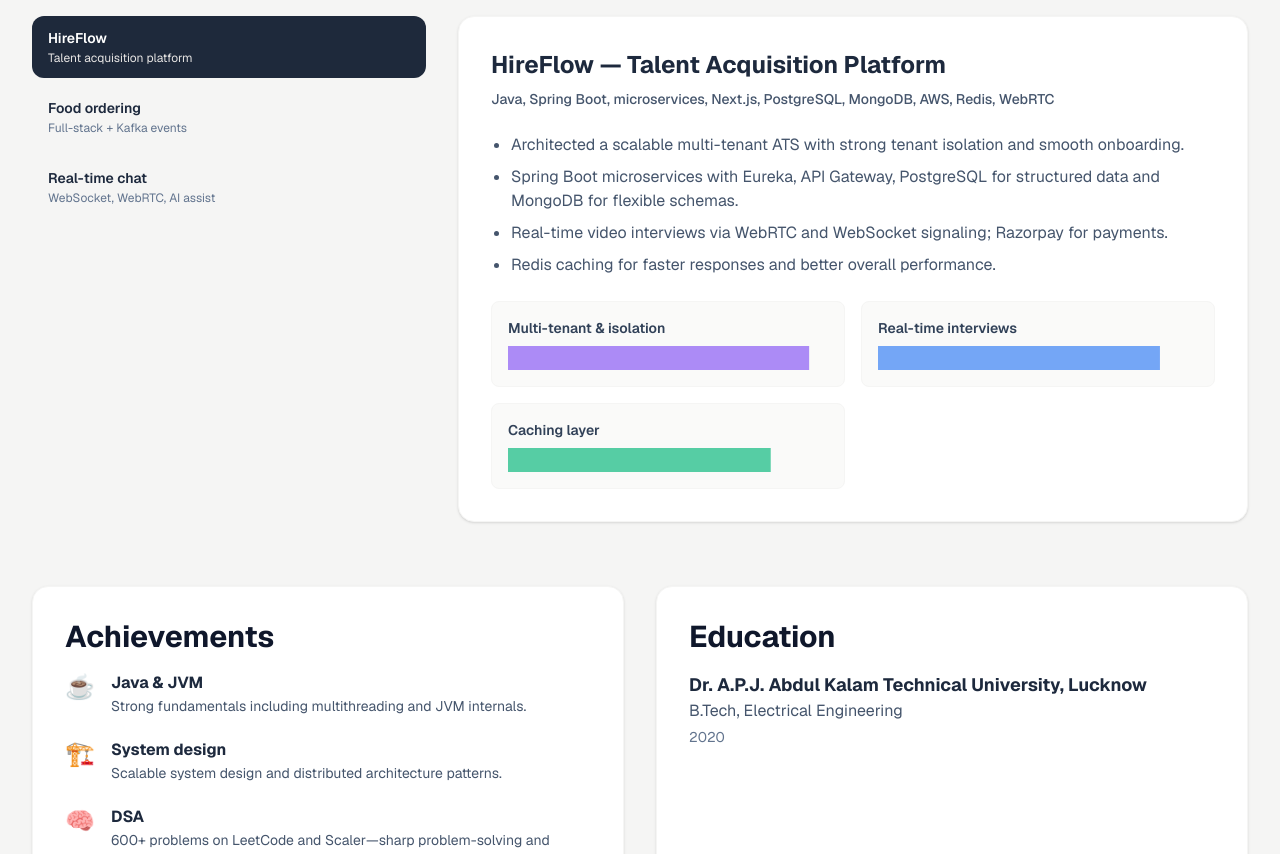
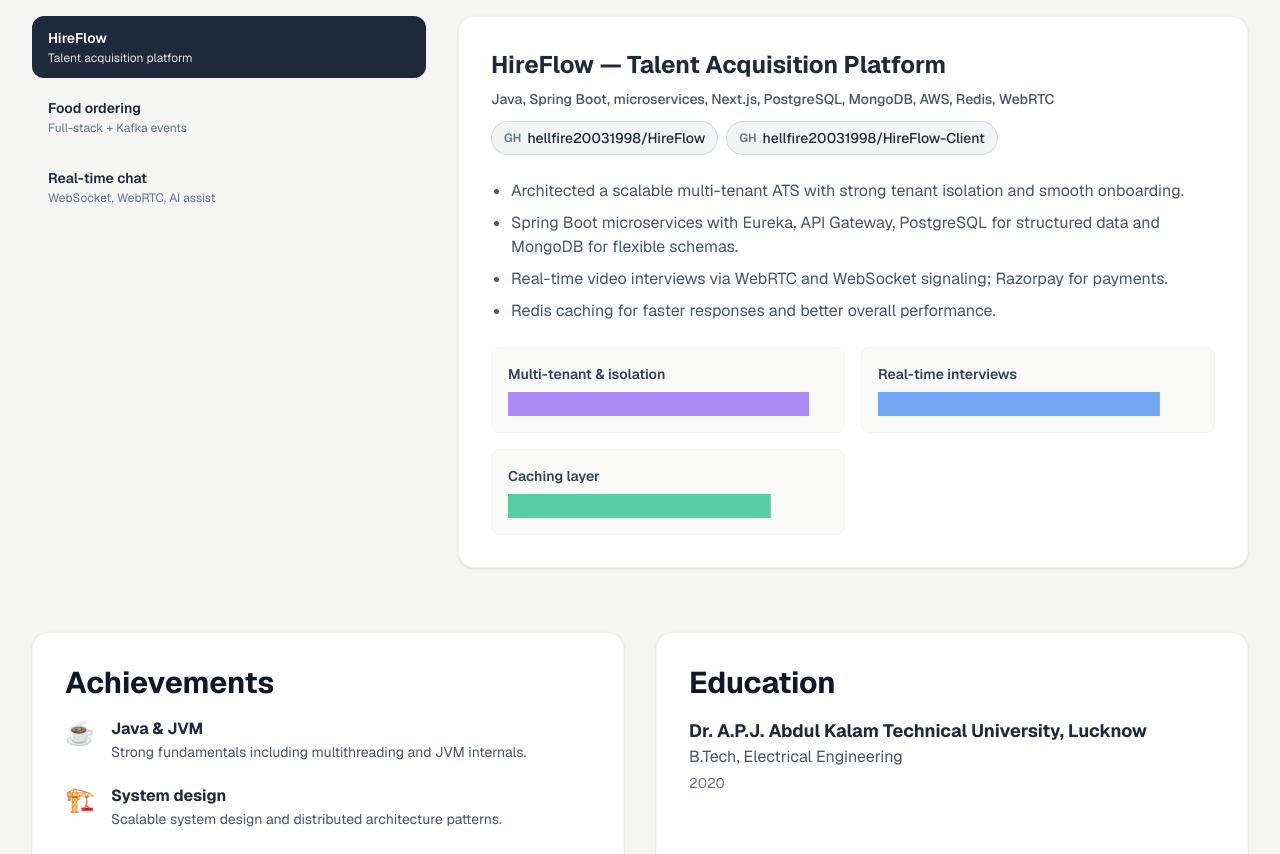
Before and after one commit to hellfire20031998/Himanshu_Singh, a Next.js app: page / in a window 1280 px wide. Shown: the part 1980-2834 px from the top of the page. Built offline with nearby package versions, Linux system fonts and the light colour scheme.

Commit message:
added links to projects

```diff
--- a/src/components/portfolio/TabbedPanel.jsx
+++ b/src/components/portfolio/TabbedPanel.jsx
@@ -3,6 +3,59 @@ import { AnimatePresence, motion } from 'framer-motion';
 import { MetricChart } from './MetricChart';
 
 const panelTransition = { duration: 0.3, ease: [0.22, 1, 0.36, 1] };
+
+function githubLinkLabel(url, index) {
+  try {
+    const parts = new URL(url).pathname.replace(/\/$/, '').split('/').filter(Boolean);
+    if (parts.length >= 2) return `${parts[parts.length - 2]}/${parts[parts.length - 1]}`;
+    if (parts.length === 1) return parts[0];
+  } catch {
+    /* ignore */
+  }
+  return `GitHub ${index + 1}`;
+}
+
+function projectHasLinks(project) {
+  const live = typeof project.liveLink === 'string' && project.liveLink.trim();
+  const gh =
+    Array.isArray(project.githubLinks) &&
+    project.githubLinks.some((u) => typeof u === 'string' && String(u).trim());
+  return !!(live || gh);
+}
+
+function ProjectLinks({ githubLinks, liveLink }) {
+  const repos = Array.isArray(githubLinks) ? githubLinks.filter((u) => typeof u === 'string' && u.trim()) : [];
+  const live = typeof liveLink === 'string' ? liveLink.trim() : '';
+  if (!live && repos.length === 0) return null;
+
+  return (
+    <div className="flex flex-wrap items-center gap-2 mb-6">
+      {live ? (
+        <a
+          href={live}
+          target="_blank"
+          rel="noopener noreferrer"
+          className="inline-flex items-center gap-1.5 rounded-full bg-emerald-600/10 text-emerald-800 border border-emerald-600/20 px-3 py-1.5 text-sm font-medium hover:bg-emerald-600/15 transition-colors duration-200"
+        >
+          <span aria-hidden>↗</span>
+          Live demo
+        </a>
+      ) : null}
+      {repos.map((url, i) => (
+        <a
+          key={`${url}-${i}`}
+          href={url}
+          target="_blank"
+          rel="noopener noreferrer"
+          className="inline-flex items-center gap-1.5 rounded-full bg-slate-800/5 text-slate-800 border border-slate-300/80 px-3 py-1.5 text-sm font-medium hover:bg-slate-800/10 transition-colors duration-200"
+        >
+          <span className="text-xs font-semibold text-slate-500">GH</span>
+          {githubLinkLabel(url, i)}
+        </a>
+      ))}
+    </div>
+  );
+}
 
 export function TabbedPanel({ items, sectionTitle, sectionSubtitle, defaultId, variant }) {
   const [activeId, setActiveId] = useState(defaultId);
@@ -85,7 +138,12 @@ export function TabbedPanel({ items, sectionTitle, sectionSubtitle, defaultId, v
                 ) : (
                   <>
                     <h3 className="text-2xl font-bold text-slate-800 mb-2">{active.title}</h3>
-                    <p className="text-sm font-medium text-slate-600 mb-6">{active.stack}</p>
+                    <p
+                      className={`text-sm font-medium text-slate-600 ${projectHasLinks(active) ? 'mb-3' : 'mb-6'}`}
+                    >
+                      {active.stack}
+                    </p>
+                    <ProjectLinks githubLinks={active.githubLinks} liveLink={active.liveLink} />
                   </>
                 )}
                 <ul className="list-disc pl-5 space-y-2 text-slate-600 mb-6">
--- a/src/data/portfolio.json
+++ b/src/data/portfolio.json
@@ -128,6 +128,11 @@
         "shortName": "HireFlow",
         "tagline": "Talent acquisition platform",
         "title": "HireFlow — Talent Acquisition Platform",
+        "githubLinks": [
+          "https://github.com/hellfire20031998/HireFlow",
+          "https://github.com/hellfire20031998/HireFlow-Client"
+        ],
+        "liveLink": "",
         "stack": "Java, Spring Boot, microservices, Next.js, PostgreSQL, MongoDB, AWS, Redis, WebRTC",
         "bullets": [
           "Architected a scalable multi-tenant ATS with strong tenant isolation and smooth onboarding.",
@@ -161,6 +166,11 @@
         "shortName": "Food ordering",
         "tagline": "Full-stack + Kafka events",
         "title": "Online Food Ordering Platform",
+        "githubLinks": [
+          "https://github.com/hellfire20031998/Online-Food-Ordering",
+          "https://github.com/hellfire20031998/Online-food-ordering-Frontend-"
+        ],
+        "liveLink": "",
         "stack": "Java, Spring Boot, MySQL, React, Redis, Kafka, Stripe",
         "bullets": [
           "Full-stack ordering flow with REST APIs for menus, cart, and checkout.",
@@ -189,6 +199,11 @@
         "shortName": "Real-time chat",
         "tagline": "WebSocket, WebRTC, AI assist",
         "title": "Real-Time Chat Application",
+        "githubLinks": [
+          "https://github.com/hellfire20031998/ChatApp",
+          "https://github.com/hellfire20031998/ChatApp-Ui"
+        ],
+        "liveLink": "https://chat-app-ui-rouge.vercel.app/",
         "stack": "Next.js, Spring Boot, WebSocket (STOMP), WebRTC, MongoDB",
         "bullets": [
           "1:1 and group chat with live updates via STOMP/SockJS; AI-assisted message suggestions.",
```
